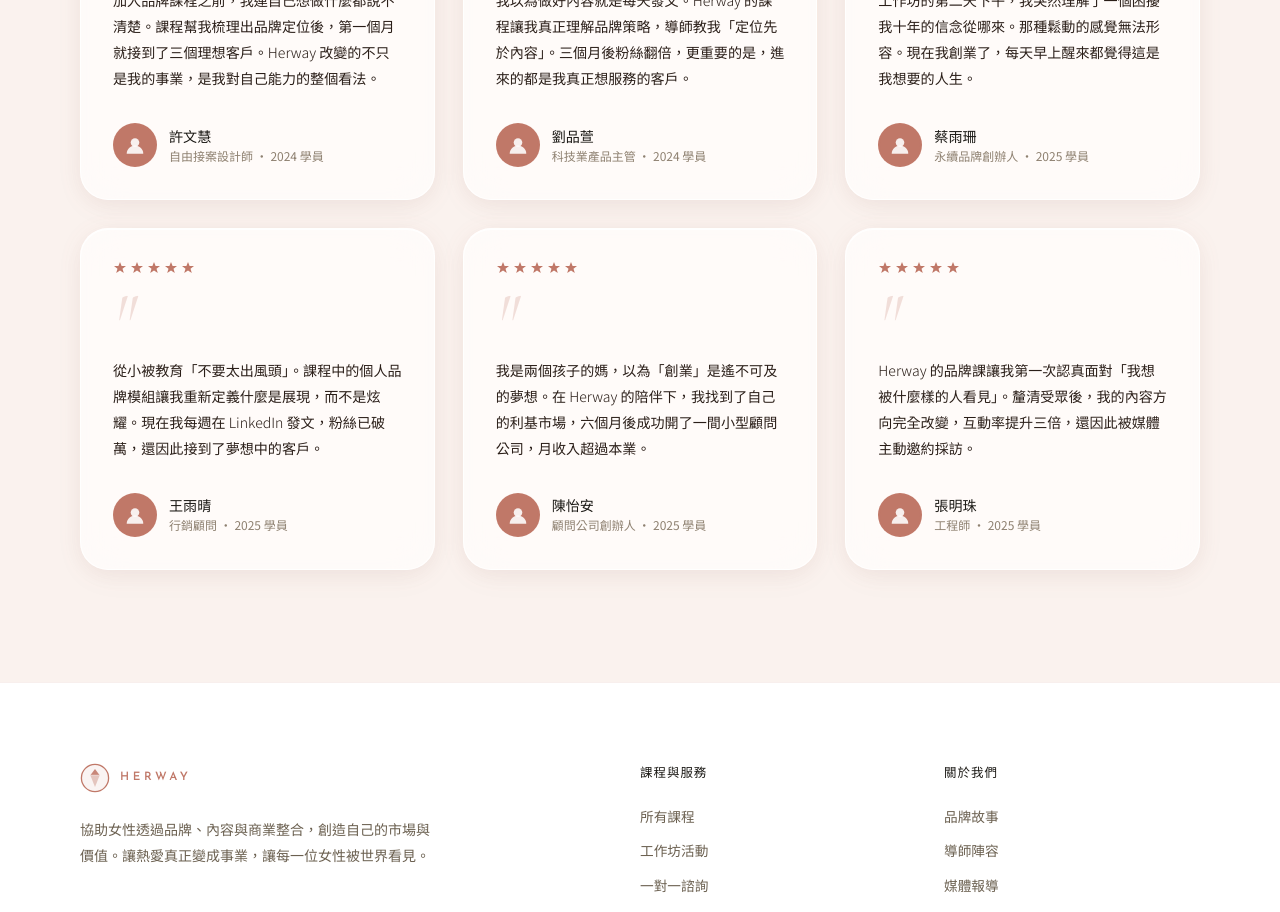
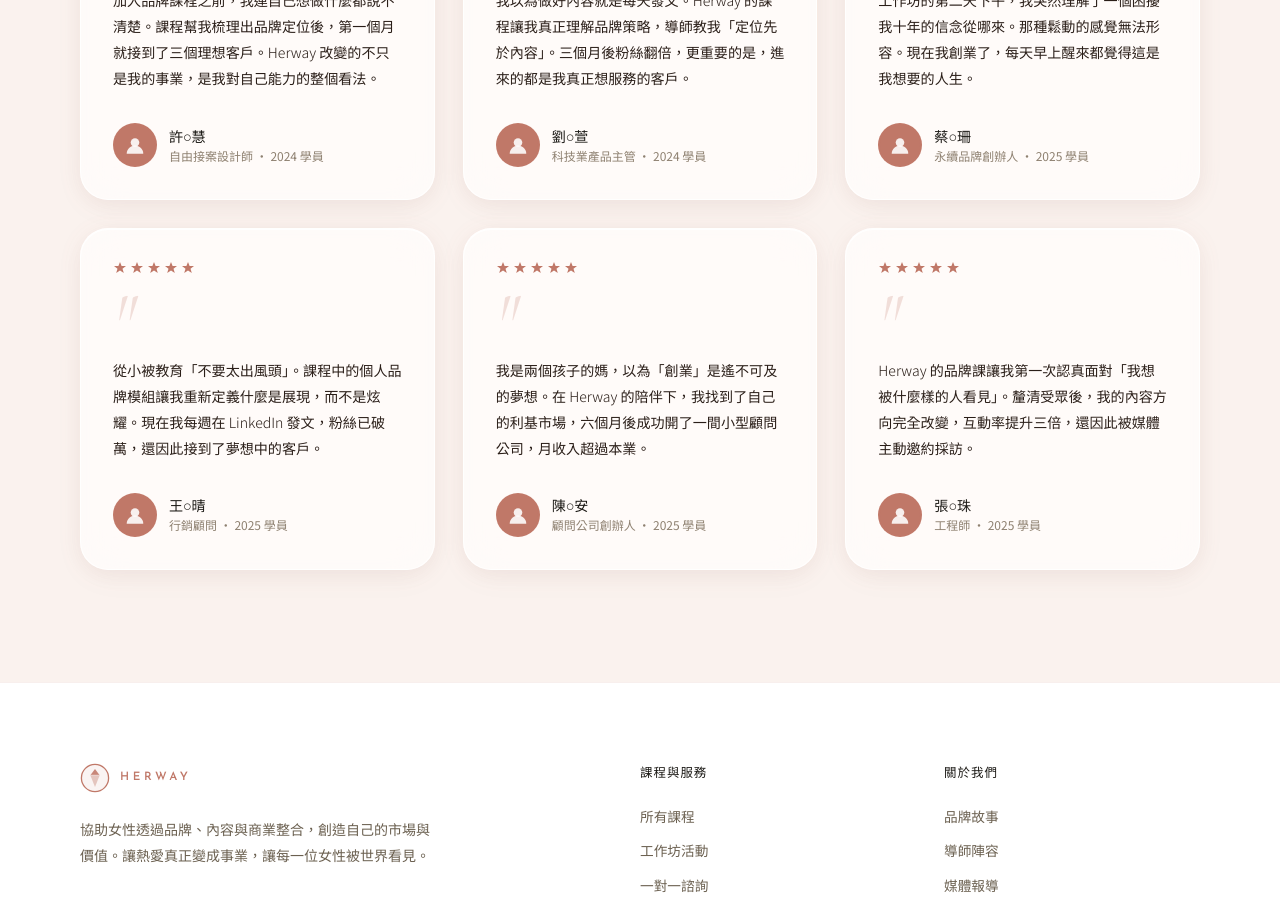
Before and after one commit to YJP-Pan/Empowerment, a website: page testimonials/index.html in a window 1280 px wide. Shown: the part 880-1792 px from the top of the page. Drawn offline with nearby package versions, Linux system fonts and the light colour scheme.

Commit message:
Hide middle character of student names for privacy
All six testimonial names now show first and last character only (e.g. 許○慧).

Co-Authored-By: Claude Sonnet 4.6 <noreply@anthropic.com>

```diff
--- a/testimonials/index.html
+++ b/testimonials/index.html
@@ -165,7 +165,7 @@
             <svg width="20" height="20" viewBox="0 0 70 70" fill="none"><circle cx="35" cy="26" r="15" fill="rgba(255,255,255,0.88)"/><path d="M6 66c0-16.016 13.0-29 29-29s29 12.984 29 29" fill="rgba(255,255,255,0.88)"/></svg>
           </div>
           <div>
-            <div style="font-family:'Noto Sans TC',sans-serif;font-size:.88rem;font-weight:500;color:#1A1814;">許文慧</div>
+            <div style="font-family:'Noto Sans TC',sans-serif;font-size:.88rem;font-weight:500;color:#1A1814;">許○慧</div>
             <div style="font-family:'Noto Sans TC',sans-serif;font-size:.75rem;color:#8E8070;">自由接案設計師 · 2024 學員</div>
           </div>
         </div>
@@ -188,7 +188,7 @@
             <svg width="20" height="20" viewBox="0 0 70 70" fill="none"><circle cx="35" cy="26" r="15" fill="rgba(255,255,255,0.88)"/><path d="M6 66c0-16.016 13.0-29 29-29s29 12.984 29 29" fill="rgba(255,255,255,0.88)"/></svg>
           </div>
           <div>
-            <div style="font-family:'Noto Sans TC',sans-serif;font-size:.88rem;font-weight:500;color:#1A1814;">劉品萱</div>
+            <div style="font-family:'Noto Sans TC',sans-serif;font-size:.88rem;font-weight:500;color:#1A1814;">劉○萱</div>
             <div style="font-family:'Noto Sans TC',sans-serif;font-size:.75rem;color:#8E8070;">科技業產品主管 · 2024 學員</div>
           </div>
         </div>
@@ -211,7 +211,7 @@
             <svg width="20" height="20" viewBox="0 0 70 70" fill="none"><circle cx="35" cy="26" r="15" fill="rgba(255,255,255,0.88)"/><path d="M6 66c0-16.016 13.0-29 29-29s29 12.984 29 29" fill="rgba(255,255,255,0.88)"/></svg>
           </div>
           <div>
-            <div style="font-family:'Noto Sans TC',sans-serif;font-size:.88rem;font-weight:500;color:#1A1814;">蔡雨珊</div>
+            <div style="font-family:'Noto Sans TC',sans-serif;font-size:.88rem;font-weight:500;color:#1A1814;">蔡○珊</div>
             <div style="font-family:'Noto Sans TC',sans-serif;font-size:.75rem;color:#8E8070;">永續品牌創辦人 · 2025 學員</div>
           </div>
         </div>
@@ -235,7 +235,7 @@
             <svg width="20" height="20" viewBox="0 0 70 70" fill="none"><circle cx="35" cy="26" r="15" fill="rgba(255,255,255,0.88)"/><path d="M6 66c0-16.016 13.0-29 29-29s29 12.984 29 29" fill="rgba(255,255,255,0.88)"/></svg>
           </div>
           <div>
-            <div style="font-family:'Noto Sans TC',sans-serif;font-size:.88rem;font-weight:500;color:#1A1814;">王雨晴</div>
+            <div style="font-family:'Noto Sans TC',sans-serif;font-size:.88rem;font-weight:500;color:#1A1814;">王○晴</div>
             <div style="font-family:'Noto Sans TC',sans-serif;font-size:.75rem;color:#8E8070;">行銷顧問 · 2025 學員</div>
           </div>
         </div>
@@ -258,7 +258,7 @@
             <svg width="20" height="20" viewBox="0 0 70 70" fill="none"><circle cx="35" cy="26" r="15" fill="rgba(255,255,255,0.88)"/><path d="M6 66c0-16.016 13.0-29 29-29s29 12.984 29 29" fill="rgba(255,255,255,0.88)"/></svg>
           </div>
           <div>
-            <div style="font-family:'Noto Sans TC',sans-serif;font-size:.88rem;font-weight:500;color:#1A1814;">陳怡安</div>
+            <div style="font-family:'Noto Sans TC',sans-serif;font-size:.88rem;font-weight:500;color:#1A1814;">陳○安</div>
             <div style="font-family:'Noto Sans TC',sans-serif;font-size:.75rem;color:#8E8070;">顧問公司創辦人 · 2025 學員</div>
           </div>
         </div>
@@ -281,7 +281,7 @@
             <svg width="20" height="20" viewBox="0 0 70 70" fill="none"><circle cx="35" cy="26" r="15" fill="rgba(255,255,255,0.88)"/><path d="M6 66c0-16.016 13.0-29 29-29s29 12.984 29 29" fill="rgba(255,255,255,0.88)"/></svg>
           </div>
           <div>
-            <div style="font-family:'Noto Sans TC',sans-serif;font-size:.88rem;font-weight:500;color:#1A1814;">張明珠</div>
+            <div style="font-family:'Noto Sans TC',sans-serif;font-size:.88rem;font-weight:500;color:#1A1814;">張○珠</div>
             <div style="font-family:'Noto Sans TC',sans-serif;font-size:.75rem;color:#8E8070;">工程師 · 2025 學員</div>
           </div>
         </div>
```
Also changed, not shown: index.html (+3 -3 lines).
